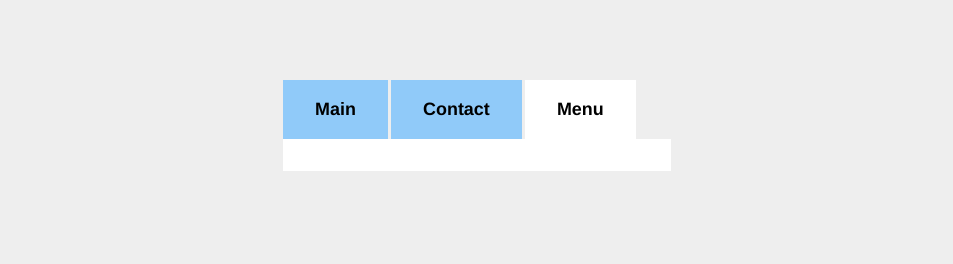
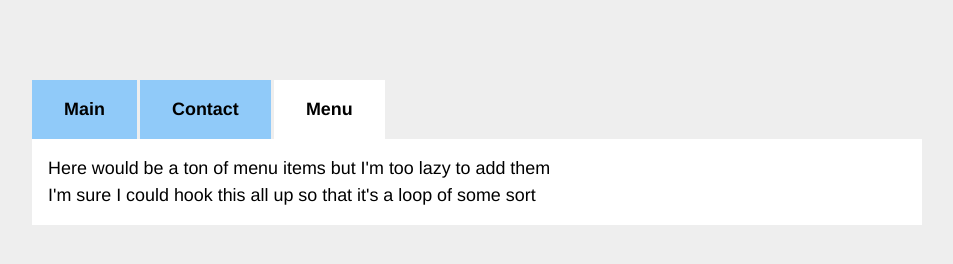
Before and after one commit to sigmu92/restaurantPage, a website built with webpack: page dist/index.html in a window 1280 px wide. Both pictures are taken after a click on the label "Menu". Shown: the whole page, without its empty margins (163-1116 px from the left). Built offline with nearby package versions, Linux system fonts and the light colour scheme.

Commit message:
finished basic website landing page

```diff
--- a/src/index.js
+++ b/src/index.js
@@ -1,5 +1,6 @@
-import pageLoad from './pageLoad'
-import loadContact from './tabContent'
+import {pageLoad} from './pageLoad'
+import {loadContact, loadMenu} from './tabContent'
 
-
+pageLoad()
 document.querySelector("#Contact").addEventListener("click", loadContact)
+document.querySelector("#Menu").addEventListener("click", loadMenu)
--- a/src/pageLoad.js
+++ b/src/pageLoad.js
@@ -1,6 +1,6 @@
 function pageLoad() {
+  const content = document.querySelector('#mainContent')
 
-  const content = document.querySelector('#mainContent')
 
   const logo = document.createElement('img')
   logo.src = "Restaurant_Logo.png"
@@ -17,4 +17,4 @@ function pageLoad() {
   content.appendChild(text);
 }
 
-export default pageLoad()
+export {pageLoad}
--- a/src/tabContent.js
+++ b/src/tabContent.js
@@ -1,7 +1,8 @@
 function loadContact(){
   const content = document.querySelector('#contactContent')
-
-  console.log("hi")
+  while (content.hasChildNodes()) {
+    content.removeChild(content.childNodes[0])
+  }
   const phone = document.createElement("div")
   phone.textContent = "Call us at 777-777-7777"
   content.appendChild(phone);
@@ -12,4 +13,19 @@ function loadContact(){
   content.appendChild(email);
 }
 
-export default loadContact
+function loadMenu(){
+  const content = document.querySelector('#menuContent')
+  while (content.hasChildNodes()) {
+    content.removeChild(content.childNodes[0])
+  }
+  const menu1 = document.createElement("div")
+  menu1.textContent = "Here would be a ton of menu items but I'm too lazy to add them"
+  content.appendChild(menu1);
+
+  const menu2 = document.createElement("div")
+  menu2.textContent = "I'm sure I could hook this all up so that it's a loop of some sort"
+
+  content.appendChild(menu2);
+}
+
+export {loadContact, loadMenu}
```
Also changed, not shown: dist/index.html, dist/main.js, dist/style.css.
